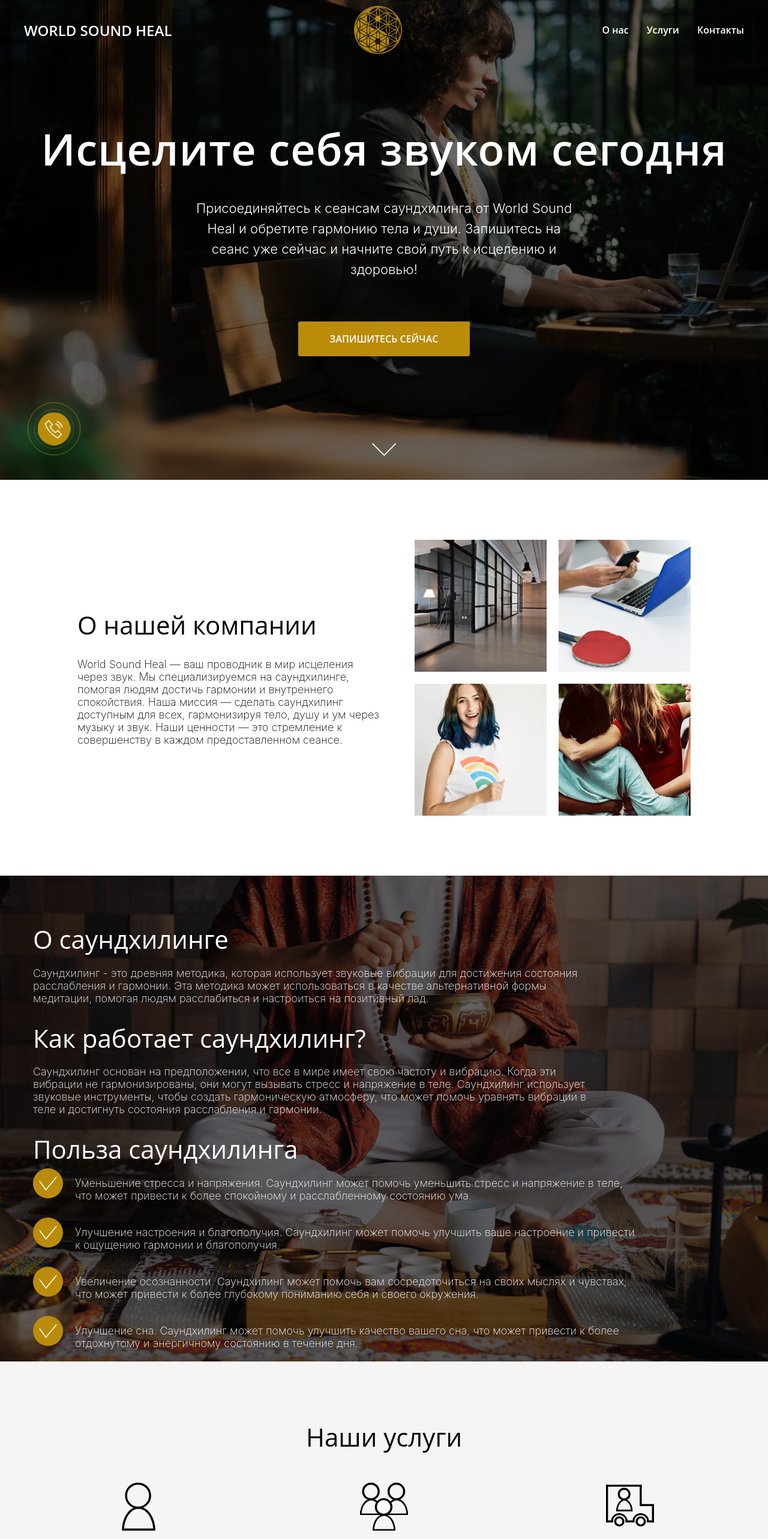
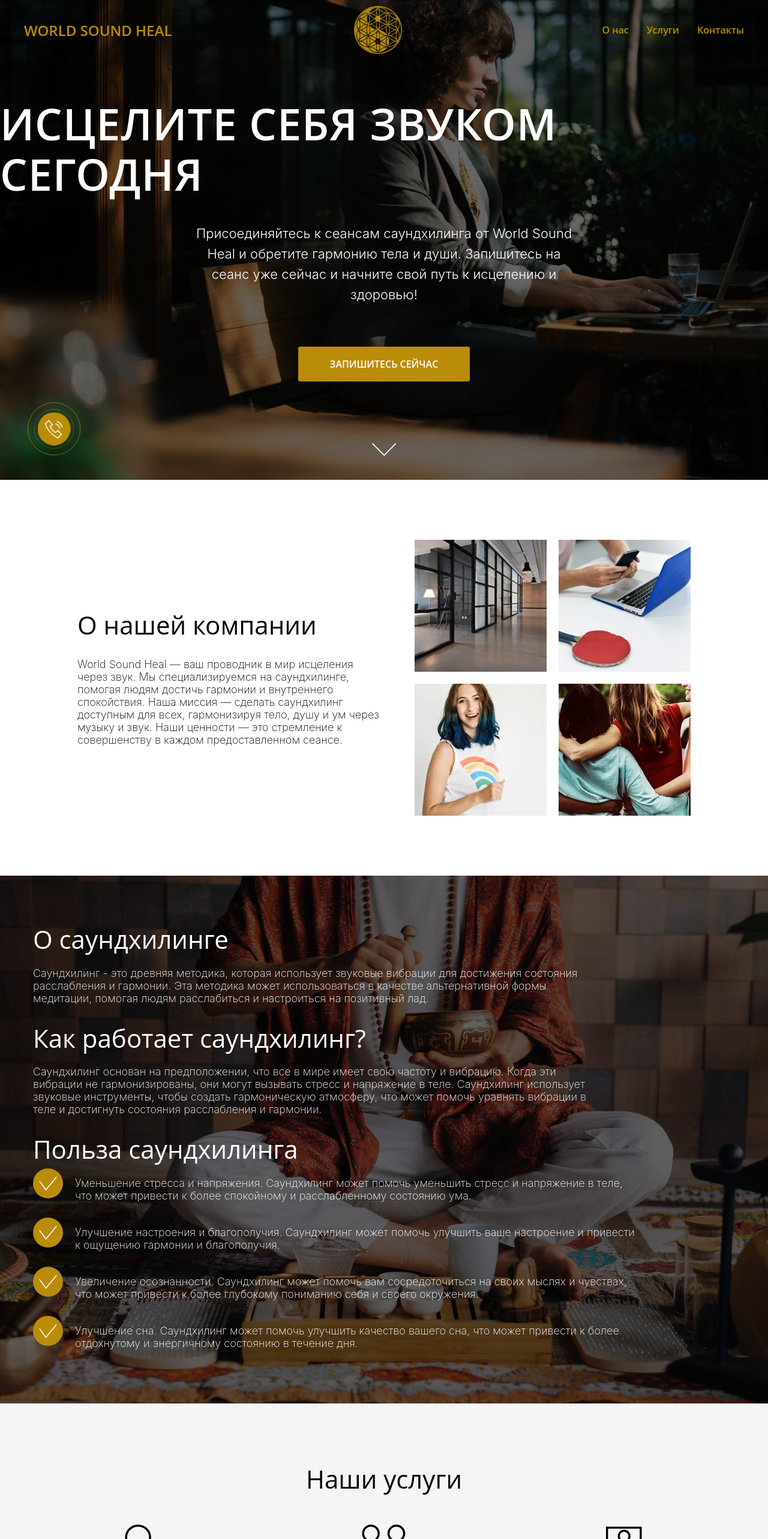
Before and after one commit to Djedjij/WorldSoundHeal, a React (Create React App) app: page / in a window 1280 px wide. Shown: the top 2566 px of the page at 60% size. Built offline with nearby package versions, Linux system fonts and the light colour scheme.

Commit message:
17.04.2024

```diff
--- a/src/components/Footer/Footer.module.scss
+++ b/src/components/Footer/Footer.module.scss
@@ -15,6 +15,7 @@
   font-weight: 600;
   font-family: App.$openSansFont;
   cursor: pointer;
+  color: App.$orange;
 }
 .text {
   margin-top: 10px;
--- a/src/components/Header/Header.module.scss
+++ b/src/components/Header/Header.module.scss
@@ -3,7 +3,7 @@
 .wrapper {
   position: absolute;
   height: 60px;
-  color: white;
+  color: App.$orange;
   display: flex;
   justify-content: space-between;
   width: 100%;
@@ -31,10 +31,10 @@
 }
 .menu ul li {
   margin-left: 30px;
-  transition: color 0.3s ease;
+  transition: opacity 0.3s ease;
 }
 .menu ul li:hover {
-  color: App.$orange;
+  opacity: 0.8;
 }
 .header {
   position: fixed;
@@ -97,7 +97,7 @@
   .name {
     width: 40%;
     margin: 0;
-    font-size: 12px;
+    font-size: 10px;
     position: relative;
   }
 }
--- a/src/components/Main/Main.tsx
+++ b/src/components/Main/Main.tsx
@@ -32,7 +32,7 @@ const Main: React.FC<iMainProps> = ({ refToAbout }) => {
           custom={1}
           className={styles.header}
         >
-          Исцелите себя звуком сегодня
+          ИСЦЕЛИТЕ СЕБЯ ЗВУКОМ СЕГОДНЯ
         </motion.h1>
         <motion.h4
           variants={cardsAnimationY}
--- a/src/components/Motivation/Motivation.module.scss
+++ b/src/components/Motivation/Motivation.module.scss
@@ -24,7 +24,7 @@
 .header {
   @include headerh3;
   margin-top: 150px;
-  width: 40%;
+  width: 80%;
   text-align: center;
   line-height: 1.17;
   letter-spacing: 1px;
@@ -44,8 +44,8 @@
 
 @media screen and (max-width: 1200px) {
   .header {
-    font-size: 38px;
-    width: 80%;
+    font-size: 36px;
+    width: 90%;
   }
   .text {
     font-size: 16px;
@@ -54,8 +54,8 @@
 
 @media screen and (max-width: 650px) {
   .header {
-    font-size: 24px;
-    width: 80%;
+    font-size: 20px;
+    width: 90%;
   }
   .text {
     font-size: 14px;
--- a/src/components/Motivation/Motivation.tsx
+++ b/src/components/Motivation/Motivation.tsx
@@ -8,8 +8,8 @@ const Motivation = () => {
     <div className={styles.bigWrapper}>
       <div className={styles.wrapper}>
         <h3 className={styles.header}>
-          Позвольте силе звука раскрыть ваш внутренний мир и принести гармонию в
-          каждый день
+          ПОЗВОЛЬТЕ СИЛЕ ЗВУКА РАСКРЫТЬ ВАШ ВНУТРЕННИЙ МИР И ПРИНЕСТИ ГАРМОНИЮ В
+          КАЖДЫЙ ДЕНЬ
         </h3>
         <p className={styles.text}>
           Окунитесь в мир глубокого исцеления саундхилинга с World Sound Heal.
--- a/src/components/SoundHealing/SoundHealing.module.scss
+++ b/src/components/SoundHealing/SoundHealing.module.scss
@@ -37,7 +37,9 @@
   font-size: 18px;
   width: 80%;
 }
-
+.soundHealingUl {
+  margin-bottom: 70px;
+}
 .soundHealingUl li {
   display: flex;
   margin-bottom: 20px;
```
Also changed, not shown: 1 other file (tests, documents, lock files or other folders).
